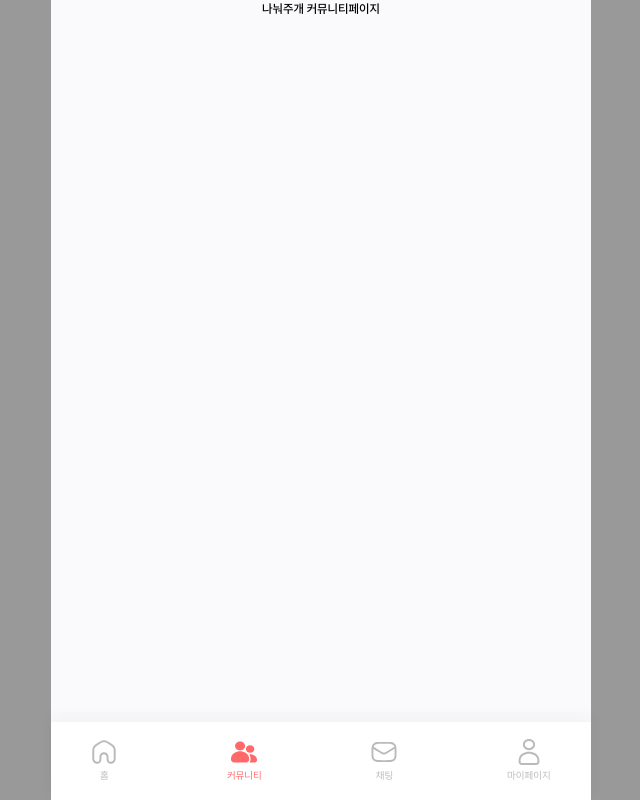
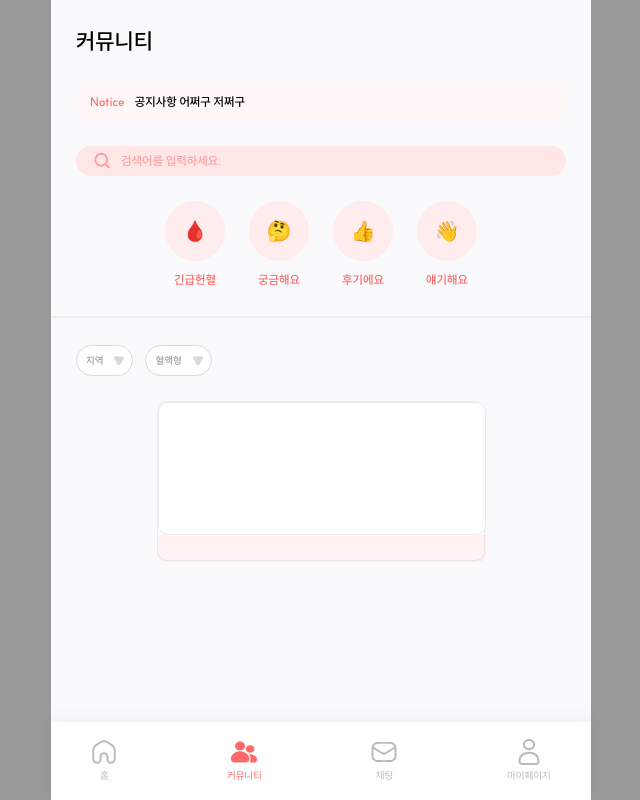
Before and after one commit to nicerjs23/2024-sharedog-frontend, a React (Vite) app: page /community in a window 1280 px wide. Shown: the whole page, without its empty margins (319-959 px from the left). Built offline with nearby package versions, Linux system fonts and the light colour scheme.

Commit message:
[Feature] #37 - 커뮤니티 페이지 구현중 중간저장

```diff
--- a/src/pages/communityPage/Community.jsx
+++ b/src/pages/communityPage/Community.jsx
@@ -1,5 +1,57 @@
 import * as S from "./CommunityPage.styled";
+import Search from "@assets/icons/Search.svg";
+import Filter from "@assets/icons/Filter.svg";
 
 export const CommunityPage = () => {
-  return <S.Wrapper>나눠주개 커뮤니티페이지</S.Wrapper>;
+  return (
+    <S.Wrapper>
+      <S.Header>커뮤니티</S.Header>
+      <S.NoticeBox>
+        <S.NoticeText>Notice</S.NoticeText>공지사항 어쩌구 저쩌구
+      </S.NoticeBox>
+      <S.SearchBox>
+        <S.SearchBar>
+          <S.SearchIcon>
+            <img src={Search} />
+          </S.SearchIcon>
+          검색어를 입력하세요.
+        </S.SearchBar>
+      </S.SearchBox>
+      <S.CategoryBox>
+        <S.Category>
+          <S.CategorySection>
+            <S.CategoryIcon>🩸</S.CategoryIcon>
+            <S.CategoryText>긴급헌혈</S.CategoryText>
+          </S.CategorySection>
+          <S.CategorySection>
+            <S.CategoryIcon>🤔</S.CategoryIcon>
+            <S.CategoryText>궁금해요</S.CategoryText>
+          </S.CategorySection>
+          <S.CategorySection>
+            <S.CategoryIcon>👍</S.CategoryIcon>
+            <S.CategoryText>후기에요</S.CategoryText>
+          </S.CategorySection>
+          <S.CategorySection>
+            <S.CategoryIcon>👋</S.CategoryIcon>
+            <S.CategoryText>얘기해요</S.CategoryText>
+          </S.CategorySection>
+        </S.Category>
+      </S.CategoryBox>
+      <S.Line />
+      <S.FilterBox>
+        <S.Filter>
+          지역
+          <img src={Filter} style={{ width: "12px", height: "12px" }} />
+        </S.Filter>
+        <S.Filter>
+          혈액형
+          <img src={Filter} style={{ width: "12px", height: "12px" }} />
+        </S.Filter>
+      </S.FilterBox>
+      <S.PostBox>
+        <S.PostTop></S.PostTop>
+        <S.PostBottom></S.PostBottom>
+      </S.PostBox>
+    </S.Wrapper>
+  );
 };
--- a/src/pages/communityPage/CommunityPage.styled.js
+++ b/src/pages/communityPage/CommunityPage.styled.js
@@ -12,6 +12,183 @@ export const Wrapper = styled.section`
 
   top: 50%;
 
-  font-family: ${({ theme }) =>
-    theme.fonts.SUITSemiBold["font-family"]};
+  font-family: ${({ theme }) => theme.fonts.SUITSemiBold["font-family"]};
 `;
+
+export const Header = styled.div`
+  display: flex;
+  justify-content: space-between;
+  align-items: flex-start;
+  align-self: stretch;
+  margin: 25px;
+  flex-direction: column;
+  font-size: 22px;
+  font-style: normal;
+`;
+
+export const NoticeBox = styled.div`
+  display: flex;
+  align-items: flex-start;
+  align-self: stretch;
+
+  margin-left: 25px;
+  margin-right: 25px;
+  padding: 9px 46px 9px 13px;
+
+  font-size: 12px;
+  font-weight: 600;
+  font-style: normal;
+
+  border-radius: 10px;
+  border: 1px solid #fff7f7;
+  background: #fff7f7;
+`;
+
+export const NoticeText = styled.div`
+  color: var(--Main, #ff6969);
+  margin-right: 10px;
+`;
+
+export const SearchBox = styled.div`
+  align-self: stretch;
+
+  margin-top: 25px;
+  margin-left: 25px;
+  margin-right: 25px;
+`;
+
+export const SearchBar = styled.div`
+  display: flex;
+  flex-direction: row;
+  padding: 6px 18px;
+
+  border-radius: 30px;
+  background: #ffe7e7;
+
+  color: #ffa1a1;
+  font-size: 12px;
+  font-weight: 500;
+  font-style: normal;
+`;
+
+export const SearchIcon = styled.div`
+  margin-right: 11px;
+`;
+
+export const CategoryBox = styled.div`
+  display: flex;
+  flex-direction: row;
+  justify-content: space-around;
+
+  align-self: stretch;
+
+  margin-top: 25px;
+  margin-left: 25px;
+  margin-right: 25px;
+`;
+
+export const Category = styled.div`
+  display: flex;
+  flex-direction: row;
+  align-items: center;
+  gap: 24px;
+`;
+
+export const CategorySection = styled.div`
+  display: flex;
+  flex-direction: column;
+  align-items: center;
+  gap: 10px;
+`;
+
+export const CategoryIcon = styled.div`
+  width: 60px;
+  height: 60px;
+  border-radius: 50%;
+  background-color: #ffecec;
+  display: flex;
+  align-items: center;
+  justify-content: center;
+  font-size: 20px;
+`;
+
+export const CategoryText = styled.div`
+  color: #ff6969;
+  text-align: center;
+  font-size: 12px;
+  font-style: normal;
+  font-weight: 600;
+`;
+
+export const Line = styled.div`
+  display: flex;
+  width: 100%;
+  border: 0.5px solid #eee;
+  margin: 27px 0;
+`;
+
+export const FilterBox = styled.div`
+  display: flex;
+  flex-direction: row;
+
+  align-self: stretch;
+
+  margin-left: 25px;
+  margin-right: 25px;
+`;
+
+export const Filter = styled.div`
+  display: flex;
+
+  padding: 7px 7px 7px 9px;
+  gap: 10px;
+  align-items: center;
+  margin-right: 12px;
+
+  border-radius: 30px;
+  border: 1px solid #dadada;
+  background: #fff;
+
+  color: var(--Gray-Gray01, #9c9ca1);
+  text-align: center;
+  font-size: 10px;
+  font-weight: 400;
+`;
+
+export const PostBox = styled.div`
+  width: 328px;
+  height: 160px;
+  flex-shrink: 0;
+
+  border-radius: 10px;
+  border: 1px solid #eaeaea;
+  background: #fff;
+
+  margin-top: 25px;
+  margin-left: 25px;
+  margin-right: 25px;
+`;
+
+export const PostTop = styled.div`
+  width: 328px;
+  height: 133px;
+  flex-shrink: 0;
+
+  border-radius: 10px;
+  border: 1px solid #eaeaea;
+  background: #fff;
+`;
+
+export const PostBottom = styled.div`
+  width: 328px;
+  height: 27px;
+  flex-shrink: 0;
+
+  border-radius: 0px 0px 8px 8px;
+  background: rgba(255, 105, 105, 0.08);
+`;
+
+export const PostFilterSection = styled.div`
+  display: flex;
+  align-items: center;
+`;
```
Also changed, not shown: src/assets/icons/Filter.svg (added), src/assets/icons/Search.svg (added).
